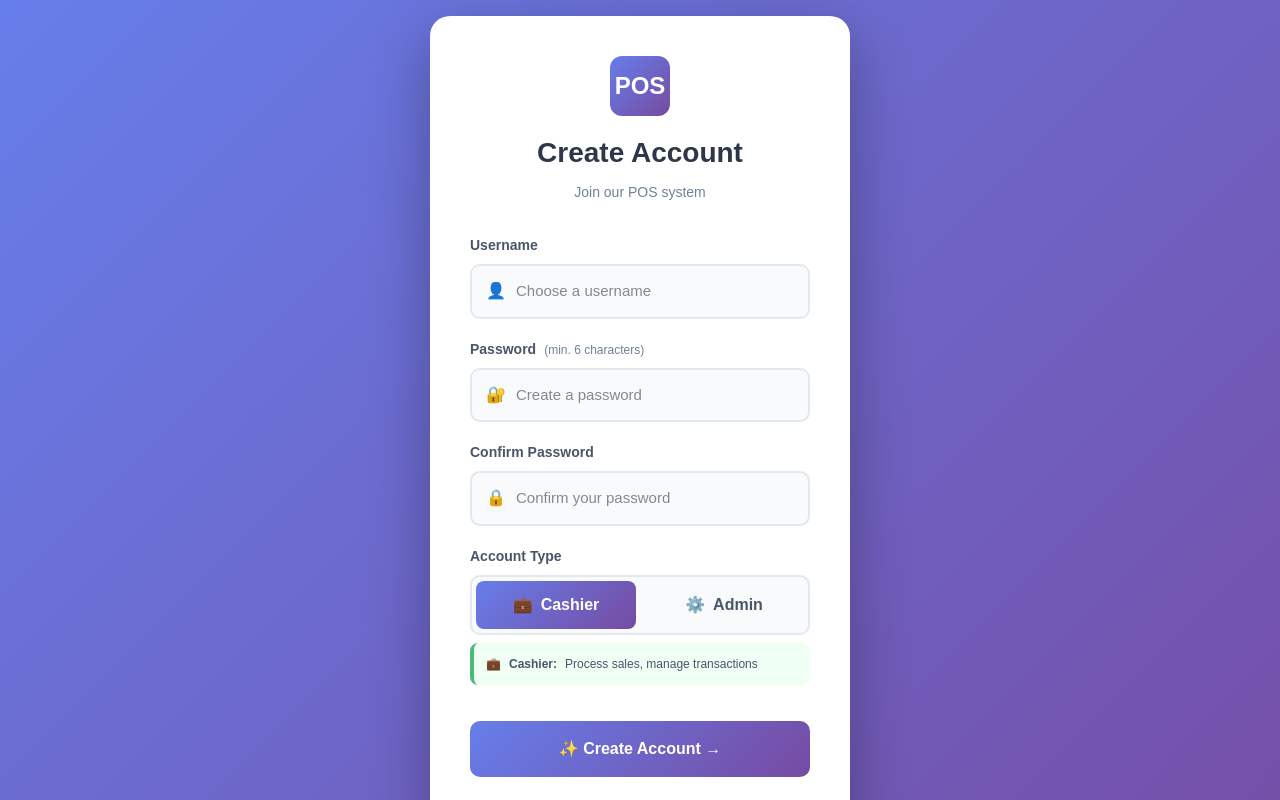
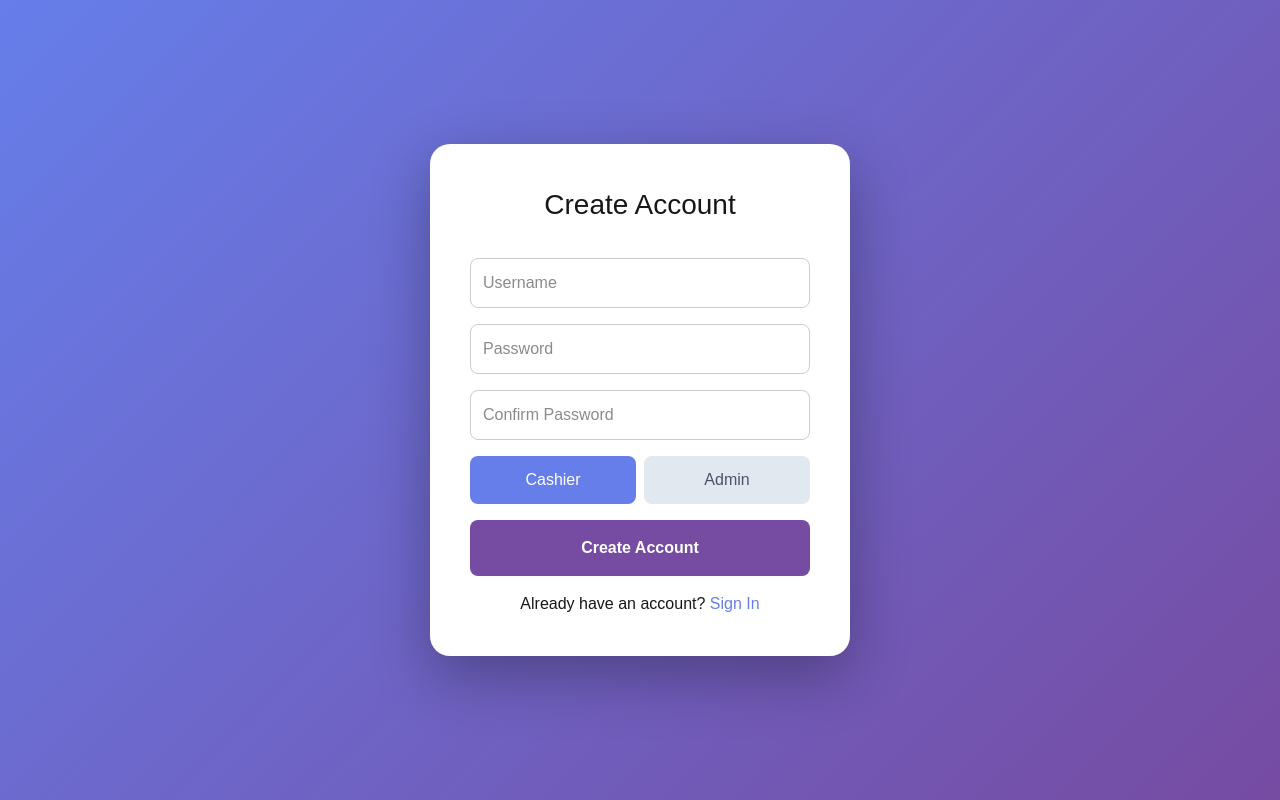
Before and after one commit to jameslaurencepantohan/divine_audrie, a Next.js app: page /register in a window 1280 px wide. Shown: the top 800 px of the page. Built offline with nearby package versions, Linux system fonts and the light colour scheme.

Commit message:
IM UPDATED UGhh

```diff
--- a/src/pages/register.js
+++ b/src/pages/register.js
@@ -12,13 +12,11 @@ export default function Register() {
   const handleSubmit = async (e) => {
     e.preventDefault();
 
-    // Password confirmation check
     if (form.password !== confirmPassword) {
       alert('Passwords do not match!');
       return;
     }
 
-    // Password strength validation
     if (form.password.length < 6) {
       alert('Password must be at least 6 characters long');
       return;
@@ -33,13 +31,7 @@ export default function Register() {
         body: JSON.stringify(form),
       });
 
-      let data = {};
-      const text = await res.text(); // read response as text
-      try {
-        data = text ? JSON.parse(text) : {};
-      } catch (err) {
-        console.warn('Failed to parse JSON response:', err);
-      }
+      const data = await res.json();
 
       if (res.ok) {
         alert('Account created successfully!');
@@ -71,326 +63,97 @@ export default function Register() {
         width: '100%',
         maxWidth: '420px',
         boxShadow: '0 20px 60px rgba(0, 0, 0, 0.3)',
-        position: 'relative'
       }}>
-        {/* POS Header */}
-        <div style={{ textAlign: 'center', marginBottom: '2rem' }}>
-          <div style={{
-            width: '60px',
-            height: '60px',
-            background: 'linear-gradient(135deg, #667eea 0%, #764ba2 100%)',
-            borderRadius: '12px',
-            margin: '0 auto 1rem',
-            display: 'flex',
-            alignItems: 'center',
-            justifyContent: 'center',
-            fontSize: '24px',
-            color: 'white',
-            fontWeight: 'bold'
-          }}>POS</div>
-          <h1 style={{ color: '#2d3748', margin: '0 0 0.5rem 0', fontSize: '28px', fontWeight: '700' }}>
-            Create Account
-          </h1>
-          <p style={{ color: '#718096', margin: 0, fontSize: '14px' }}>
-            Join our POS system
-          </p>
-        </div>
+        <h1 style={{ textAlign: 'center', marginBottom: '2rem', fontSize: '28px' }}>Create Account</h1>
 
-        <form onSubmit={handleSubmit} style={{ display: 'flex', flexDirection: 'column', gap: '1.25rem' }}>
-          {/* Username Field */}
-          <div>
-            <label style={{ display: 'block', marginBottom: '0.5rem', color: '#4a5568', fontWeight: '600', fontSize: '14px' }}>
-              Username
-            </label>
-            <div style={{ position: 'relative' }}>
+        <form onSubmit={handleSubmit} style={{ display: 'flex', flexDirection: 'column', gap: '1rem' }}>
           <input
             name="username"
-                placeholder="Choose a username"
+            placeholder="Username"
             value={form.username}
             onChange={handleChange}
             required
             disabled={loading}
-                style={{
-                  width: '100%',
-                  padding: '0.875rem 1rem 0.875rem 2.75rem',
-                  border: '2px solid #e2e8f0',
-                  borderRadius: '10px',
-                  fontSize: '15px',
-                  transition: 'all 0.2s',
-                  outline: 'none',
-                  background: '#f8fafc'
-                }}
+            style={{ padding: '0.75rem', borderRadius: '8px', border: '1px solid #ccc' }}
           />
-              <div style={{ position: 'absolute', left: '1rem', top: '50%', transform: 'translateY(-50%)', color: '#718096' }}>
-                👤
-              </div>
-            </div>
-          </div>
-
-          {/* Password Field */}
-          <div>
-            <label style={{ display: 'block', marginBottom: '0.5rem', color: '#4a5568', fontWeight: '600', fontSize: '14px' }}>
-              Password
-              <span style={{ fontSize: '12px', color: '#718096', fontWeight: 'normal', marginLeft: '0.5rem' }}>(min. 6 characters)</span>
-            </label>
-            <div style={{ position: 'relative' }}>
           <input
+            type="password"
             name="password"
-                type="password"
-                placeholder="Create a password"
+            placeholder="Password"
             value={form.password}
             onChange={handleChange}
             required
             disabled={loading}
-                style={{
-                  width: '100%',
-                  padding: '0.875rem 1rem 0.875rem 2.75rem',
-                  border: '2px solid #e2e8f0',
-                  borderRadius: '10px',
-                  fontSize: '15px',
-                  transition: 'all 0.2s',
-                  outline: 'none',
-                  background: '#f8fafc'
-                }}
+            style={{ padding: '0.75rem', borderRadius: '8px', border: '1px solid #ccc' }}
           />
-              <div style={{ position: 'absolute', left: '1rem', top: '50%', transform: 'translateY(-50%)', color: '#718096' }}>
-                🔐
-              </div>
-            </div>
-
-            {/* Password strength indicator */}
-            {form.password && (
-              <div style={{ marginTop: '0.5rem', display: 'flex', alignItems: 'center', gap: '0.5rem' }}>
-                <div style={{ flex: 1, height: '4px', background: '#e2e8f0', borderRadius: '2px', overflow: 'hidden' }}>
-                  <div style={{
-                    width: `${Math.min(form.password.length * 20, 100)}%`,
-                    height: '100%',
-                    background: form.password.length >= 8 ? '#48bb78' :
-                               form.password.length >= 6 ? '#ed8936' : '#f56565',
-                    transition: 'all 0.3s'
-                  }} />
-                </div>
-                <span style={{
-                  fontSize: '12px',
-                  color: form.password.length >= 8 ? '#48bb78' :
-                         form.password.length >= 6 ? '#ed8936' : '#f56565',
-                  fontWeight: '600'
-                }}>
-                  {form.password.length >= 8 ? 'Strong' :
-                   form.password.length >= 6 ? 'Medium' : 'Weak'}
-                </span>
-              </div>
-            )}
-          </div>
-
-          {/* Confirm Password Field */}
-          <div>
-            <label style={{ display: 'block', marginBottom: '0.5rem', color: '#4a5568', fontWeight: '600', fontSize: '14px' }}>
-              Confirm Password
-            </label>
-            <div style={{ position: 'relative' }}>
           <input
             type="password"
-                placeholder="Confirm your password"
+            placeholder="Confirm Password"
             value={confirmPassword}
             onChange={(e) => setConfirmPassword(e.target.value)}
             required
             disabled={loading}
-                style={{
-                  width: '100%',
-                  padding: '0.875rem 1rem 0.875rem 2.75rem',
-                  border: '2px solid #e2e8f0',
-                  borderRadius: '10px',
-                  fontSize: '15px',
-                  transition: 'all 0.2s',
-                  outline: 'none',
-                  background: confirmPassword && form.password !== confirmPassword ? '#fff5f5' : '#f8fafc'
-                }}
+            style={{ padding: '0.75rem', borderRadius: '8px', border: '1px solid #ccc' }}
           />
-              <div style={{
-                position: 'absolute',
-                left: '1rem',
-                top: '50%',
-                transform: 'translateY(-50%)',
-                color: confirmPassword && form.password !== confirmPassword ? '#f56565' : '#718096'
-              }}>🔒</div>
-            </div>
-            {confirmPassword && form.password !== confirmPassword && (
-              <p style={{ color: '#f56565', fontSize: '12px', marginTop: '0.25rem', display: 'flex', alignItems: 'center', gap: '0.25rem' }}>
-                ⚠️ Passwords do not match
-              </p>
-            )}
-          </div>
 
-          {/* Role Selector */}
-          <div>
-            <label style={{ display: 'block', marginBottom: '0.5rem', color: '#4a5568', fontWeight: '600', fontSize: '14px' }}>
-              Account Type
-            </label>
-            <div style={{
-              display: 'flex',
-              gap: '0.5rem',
-              border: '2px solid #e2e8f0',
-              borderRadius: '10px',
-              padding: '0.25rem',
-              background: '#f8fafc'
-            }}>
+          <div style={{ display: 'flex', gap: '0.5rem' }}>
             <button
               type="button"
               onClick={() => setForm({ ...form, role: 'Cashier' })}
+              disabled={loading}
               style={{
                 flex: 1,
                 padding: '0.75rem',
                 borderRadius: '8px',
                 border: 'none',
-                  background: form.role === 'Cashier' ? 'linear-gradient(135deg, #667eea 0%, #764ba2 100%)' : 'transparent',
-                  color: form.role === 'Cashier' ? 'white' : '#4a5568',
-                  fontWeight: '600',
-                  cursor: 'pointer',
-                  transition: 'all 0.2s',
-                  display: 'flex',
-                  alignItems: 'center',
-                  justifyContent: 'center',
-                  gap: '0.5rem'
+                background: form.role === 'Cashier' ? '#667eea' : '#e2e8f0',
+                color: form.role === 'Cashier' ? 'white' : '#4a5568'
               }}
-                disabled={loading}
             >
-                <span>💼</span>Cashier
+              Cashier
             </button>
             <button
               type="button"
               onClick={() => setForm({ ...form, role: 'Admin' })}
+              disabled={loading}
               style={{
                 flex: 1,
                 padding: '0.75rem',
                 borderRadius: '8px',
                 border: 'none',
-                  background: form.role === 'Admin' ? 'linear-gradient(135deg, #667eea 0%, #764ba2 100%)' : 'transparent',
-                  color: form.role === 'Admin' ? 'white' : '#4a5568',
-                  fontWeight: '600',
-                  cursor: 'pointer',
-                  transition: 'all 0.2s',
-                  display: 'flex',
-                  alignItems: 'center',
-                  justifyContent: 'center',
-                  gap: '0.5rem'
+                background: form.role === 'Admin' ? '#667eea' : '#e2e8f0',
+                color: form.role === 'Admin' ? 'white' : '#4a5568'
               }}
-                disabled={loading}
             >
-                <span>⚙️</span>Admin
+              Admin
             </button>
           </div>
 
-            {/* Role Description */}
-            <div style={{
-              marginTop: '0.5rem',
-              padding: '0.75rem',
-              background: form.role === 'Admin' ? '#ebf8ff' : '#f0fff4',
-              borderRadius: '8px',
-              borderLeft: '4px solid',
-              borderColor: form.role === 'Admin' ? '#4299e1' : '#48bb78'
-            }}>
-              <p style={{ margin: 0, fontSize: '12px', color: '#4a5568', display: 'flex', alignItems: 'center', gap: '0.5rem' }}>
-                {form.role === 'Admin' ? (
-                  <>⚙️ <strong>Admin:</strong> Full system access, manage users & settings</>
-                ) : (
-                  <>💼 <strong>Cashier:</strong> Process sales, manage transactions</>
-                )}
-              </p>
-            </div>
-          </div>
-
-          {/* Submit Button */}
           <button
             type="submit"
             disabled={loading || (confirmPassword && form.password !== confirmPassword)}
             style={{
-              background: 'linear-gradient(135deg, #667eea 0%, #764ba2 100%)',
+              padding: '1rem',
+              borderRadius: '8px',
+              border: 'none',
+              background: '#764ba2',
               color: 'white',
-              padding: '1rem',
-              border: 'none',
-              borderRadius: '10px',
-              fontSize: '16px',
-              fontWeight: '600',
+              fontWeight: 'bold',
               cursor: 'pointer',
-              transition: 'all 0.2s',
-              marginTop: '1rem',
-              display: 'flex',
-              alignItems: 'center',
-              justifyContent: 'center',
-              gap: '0.5rem',
-              opacity: loading || (confirmPassword && form.password !== confirmPassword) ? 0.7 : 1
+              opacity: loading ? 0.7 : 1
             }}
           >
-            {loading ? (
-              <>
-                <div style={{
-                  width: '16px',
-                  height: '16px',
-                  border: '2px solid white',
-                  borderTop: '2px solid transparent',
-                  borderRadius: '50%',
-                  animation: 'spin 1s linear infinite'
-                }} />
-                Creating Account...
-              </>
-            ) : (
-              <>✨ Create Account →</>
-            )}
+            {loading ? 'Creating Account...' : 'Create Account'}
           </button>
+        </form>
 
-          {/* Login Link */}
-          <div style={{ textAlign: 'center', marginTop: '1.5rem', paddingTop: '1.5rem', borderTop: '1px solid #e2e8f0' }}>
-            <p style={{ color: '#718096', margin: 0, fontSize: '14px' }}>
+        <p style={{ textAlign: 'center', marginTop: '1rem' }}>
           Already have an account?{' '}
-              <button
-                type="button"
-                onClick={() => router.push('/login')}
-                style={{
-                  background: 'none',
-                  border: 'none',
-                  color: '#667eea',
-                  fontWeight: '600',
-                  cursor: 'pointer',
-                  padding: 0,
-                  fontSize: '14px',
-                  display: 'inline-flex',
-                  alignItems: 'center',
-                  gap: '0.25rem'
-                }}
-              >
-                Sign In <span style={{ fontSize: '12px' }}>→</span>
+          <button onClick={() => router.push('/login')} style={{ color: '#667eea', background: 'none', border: 'none', cursor: 'pointer' }}>
+            Sign In
           </button>
         </p>
       </div>
-        </form>
-
-        {/* Terms & Footer */}
-        <div style={{ marginTop: '2rem', textAlign: 'center' }}>
-          <p style={{ color: '#a0aec0', fontSize: '11px', margin: '0 0 1rem 0', lineHeight: '1.4' }}>
-            By creating an account, you agree to our Terms of Service
-            and acknowledge our Privacy Policy.
-          </p>
-          <div style={{ color: '#a0aec0', fontSize: '12px' }}>
-            © 2024 POS System v1.0
-          </div>
-        </div>
-      </div>
-
-      {/* Add spin animation */}
-      <style jsx>{`
-        @keyframes spin {
-          0% { transform: rotate(0deg); }
-          100% { transform: rotate(360deg); }
-        }
-        input:focus {
-          border-color: #667eea !important;
-          background: white !important;
-        }
-        button:disabled {
-          cursor: not-allowed;
-        }
-      `}</style>
     </div>
   );
 }
```
Lines whose indentation alone changed are shown as unchanged.
